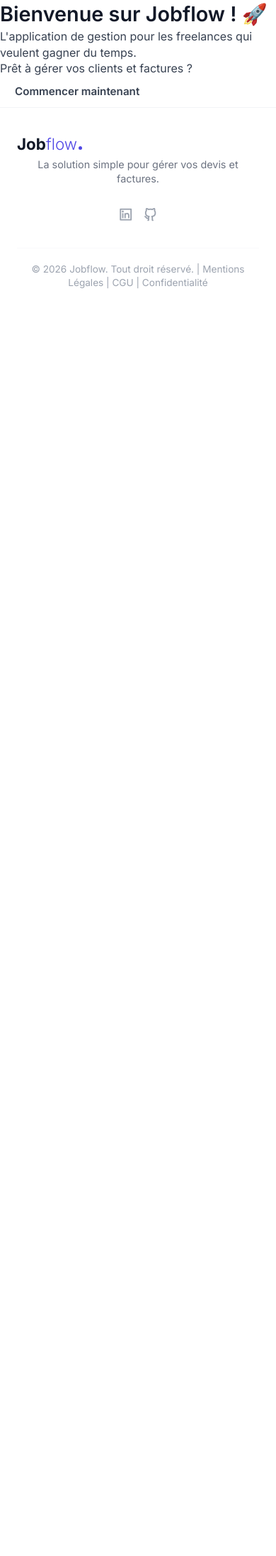
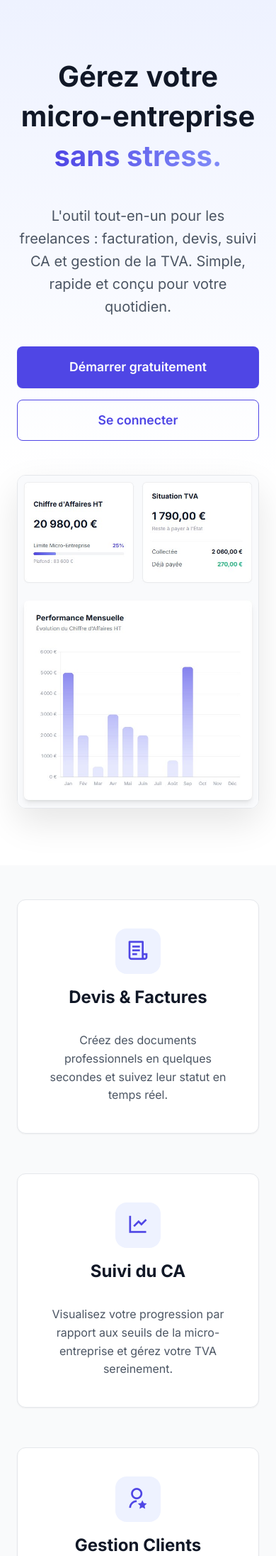
Before and after one commit to Piqzaa/Jobflow, a PHP site: page / in a window 390 px wide. Shown: the part 70-2262 px from the top of the page at 71% size. Before the commit the page ends 477 px from the top, so only its background shows below. Run offline with PHP 8.4, Linux system fonts and the light colour scheme; some libraries are stand-ins or nearby versions.

Commit message:
feat: implement new responsive home page design

```diff
--- a/src/Views/home.php
+++ b/src/Views/home.php
@@ -1,7 +1,67 @@
-<h1>Bienvenue sur Jobflow ! 🚀</h1>
-<p>L'application de gestion pour les freelances qui veulent gagner du temps.</p>
+<section class="home-hero">
+    <div class="home-hero__content">
+        <h1 class="home-hero__title">
+            Gérez
+            votre micro-entreprise
+            <span class="text-gradient">sans stress.</span>
+        </h1>
+        <p class="home-hero__subtitle">
+            L'outil tout-en-un pour les freelances : facturation, devis, suivi CA et gestion de la TVA.
+            Simple, rapide et conçu pour votre quotidien.
+        </p>
+        <div class="home-hero__actions">
+            <a href="<?= url('/register') ?>" class="btn-primary btn-hero">Démarrer gratuitement</a>
+            <a href="<?= url('/login') ?>" class="btn-outline btn-hero">Se connecter</a>
+        </div>
+    </div>
+</section>
 
-<div class="stats-preview">
-    <p>Prêt à gérer vos clients et factures ?</p>
-    <a href="<?= url('/login') ?>" class="btn">Commencer maintenant</a>
-</div>
+<section class="home-preview">
+    <div class="home-preview__container">
+        <div class="home-preview__window">
+                <picture>
+                    <source media="(max-width: 768px)" srcset="<?= url('/assets/images/home-preview-mobile.jpg') ?>">
+                    <img src="<?= url('/assets/images/home-preview.jpg') ?>" alt="Interface Jobflow">
+                </picture>
+        </div>
+    </div>
+</section>
+
+<section class="home-features">
+    <div class="home-features__grid">
+        <div class="card card--feature">
+            <div class="card--feature__icon">
+                <i class="ri-file-list-3-line"></i>
+            </div>
+            <h3 class="card--feature__title">Devis & Factures</h3>
+            <p class="card--feature__text">Créez des documents professionnels en quelques secondes et suivez leur statut en temps réel.</p>
+        </div>
+
+        <div class="card card--feature">
+            <div class="card--feature__icon">
+                <i class="ri-line-chart-line"></i>
+            </div>
+            <h3 class="card--feature__title">Suivi du CA</h3>
+            <p class="card--feature__text">Visualisez votre progression par rapport aux seuils de la micro-entreprise et gérez votre TVA sereinement.</p>
+        </div>
+
+        <div class="card card--feature">
+            <div class="card--feature__icon">
+                <i class="ri-user-star-line"></i>
+            </div>
+            <h3 class="card--feature__title">Gestion Clients</h3>
+            <p class="card--feature__text">Centralisez toutes les informations de vos clients et accédez à leur historique de documents.</p>
+        </div>
+    </div>
+</section>
+
+<section class="home-cta">
+    <div class="home-cta__container">
+        <h2 class="home-cta__title">
+            Prêt à simplifier
+            <span class="text-gradient">votre gestion ?</span>
+        </h2>
+        <p class="home-cta__text">Rejoignez les freelances qui utilisent Jobflow pour gagner du temps chaque jour.</p>
+        <a href="<?= url('/register') ?>" class="btn-primary btn-hero">Créer mon compte maintenant</a>
+    </div>
+</section>
```
Also changed, not shown: public/assets/css/main.css, public/assets/scss/main.scss, public/assets/scss/pages/_home.scss (added).
